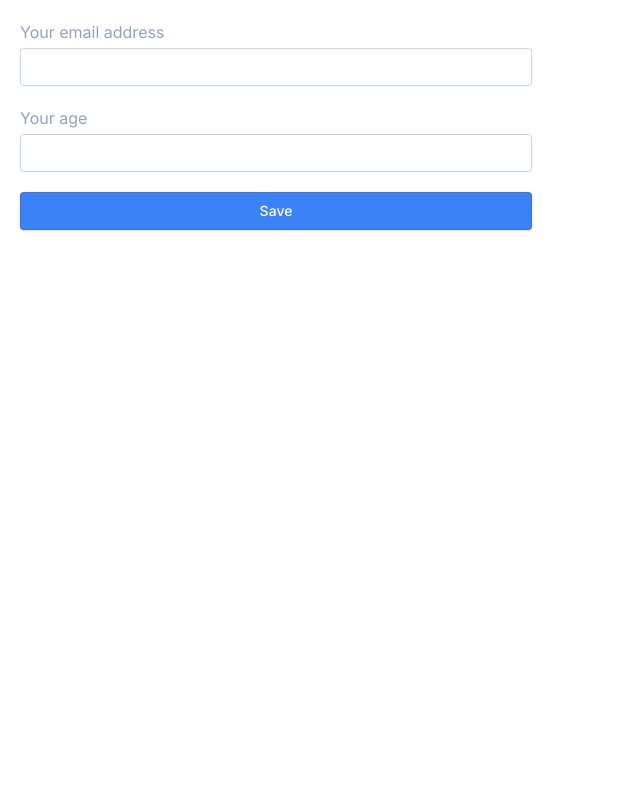
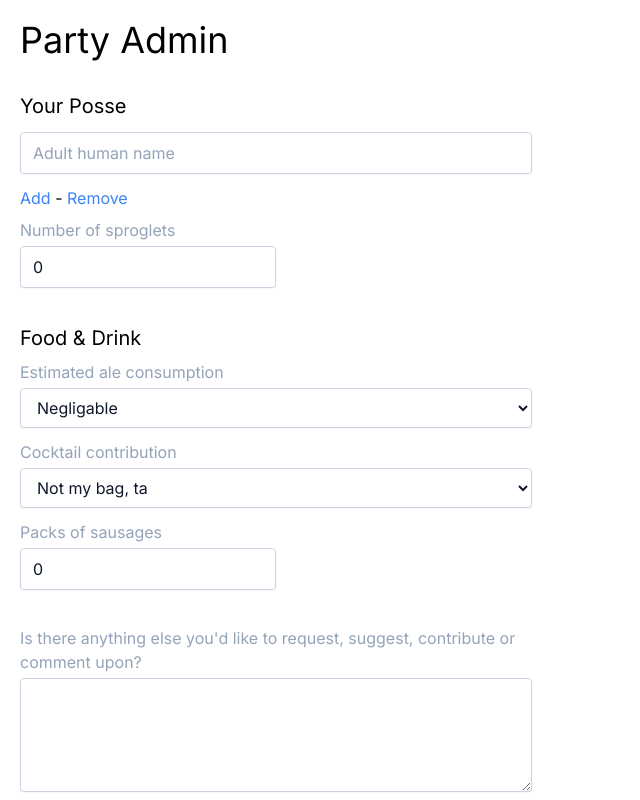
Before and after one commit to finlaybirnie/rachel-and-keiths-party, a Next.js app: page /nested in a window 1280 px wide. Shown: the top 800 px of the page, without its empty margins (0-640 px from the left). Built offline with nearby package versions, Linux system fonts and the light colour scheme; no server answers; what zod-form-data would draw is missing.

Commit message:
Add remaining form fields

```diff
--- a/src/app/globals.css
+++ b/src/app/globals.css
@@ -15,6 +15,7 @@
 }
 
 body {
+  font-family: Helvetica, Arial, sans-serif;
   color: rgb(var(--foreground-rgb));
   background: rgb(var(--background-rgb));
   padding: 20px;
@@ -24,9 +25,14 @@ body {
   @apply focus:outline-none focus:border-sky-500 focus:ring-1 focus:ring-sky-500;
 }
 
+.link {
+  @apply text-blue-500 hover:text-blue-700 cursor-pointer;
+}
+
 .input {
-  @apply block w-full px-2 py-1.5 my-1
-    bg-white border border-slate-300 rounded shadow-sm placeholder-slate-400
+  @apply block w-full px-3 py-2 my-1
+    bg-white border border-slate-300 rounded shadow-sm
+    text-slate-900 placeholder-slate-400
     focus:outline-none focus:border-sky-500 focus:ring-1 focus:ring-sky-500
     disabled:bg-slate-50 disabled:text-slate-500 disabled:border-slate-200 disabled:shadow-none
     invalid:border-pink-500 invalid:text-pink-600
--- a/src/app/nested/form.tsx
+++ b/src/app/nested/form.tsx
@@ -5,15 +5,18 @@ import { schema } from "./schema";
 
 export default function Form({ complete }: { complete: boolean }) {
   const [pending, setPending] = useState(false);
+  const [groupSize, setGroupSize] = useState(1);
+  const [validationErrors, setValidationErrors] = useState<any>();
+  const [serverError, setServerError] = useState<string | undefined>();
 
   async function submitHandler(event: FormEvent<HTMLFormElement>) {
     event.preventDefault();
 
     const formData = new FormData(event.target as HTMLFormElement);
     const result = schema.safeParse(formData);
-    console.log("hey");
 
     if (result.success) {
+      setValidationErrors(undefined);
       setPending(true);
 
       const response = await fetch("/nested/handler", {
@@ -27,29 +30,125 @@ export default function Form({ complete }: { complete: boolean }) {
         body: formData,
       });
 
-      console.log(response);
+      setPending(false);
 
-      if (response.ok) {
-        console.log("Yes boi");
+      if (!response.ok) {
+        if (response.status === 400) {
+          let { error } = await response.json();
+          setServerError(error);
+        } else {
+          setServerError("An unexpected error occurred");
+          console.log(response);
+        }
       }
-
-      setPending(false);
     } else {
-      console.log(result.error);
+      setValidationErrors(result.error.format());
+      console.log(result.error.format());
     }
   }
 
   return (
-    <form className="flex flex-col max-w-lg space-y-4" onSubmit={submitHandler}>
+    <form className="flex flex-col max-w-lg space-y-8" onSubmit={submitHandler}>
+      <h1 className="text-4xl">Party Admin</h1>
       {complete && <p>Thanks for filling in this form!</p>}
-      <label className="label-text">
-        Your email address
-        <input className="input" type="text" name="email" />
-      </label>
-      <label className="label-text">
-        Your age
-        <input className="input" type="text" name="age" />
-      </label>
+      <section className="flex flex-col space-y-2">
+        <h3 className="text-xl">Your Posse</h3>
+        {new Array(groupSize).fill(null).map((_, index) => (
+          <div key={index}>
+            <input
+              className="input"
+              type="text"
+              name="name"
+              placeholder="Adult human name"
+            />
+            {validationErrors?.name?.[index] && (
+              <div className="error-text">Please enter a name</div>
+            )}
+          </div>
+        ))}
+        {
+          <div>
+            <button
+              className="link"
+              type="button"
+              onClick={() => setGroupSize(groupSize + 1)}
+            >
+              Add
+            </button>
+            {" - "}
+            <button
+              className="link"
+              type="button"
+              onClick={() => setGroupSize(Math.max(1, groupSize - 1))}
+            >
+              Remove
+            </button>
+          </div>
+        }
+        <label className="label-text">
+          Number of sproglets
+          <div className="w-1/2">
+            <input
+              className="input"
+              type="number"
+              name="childCount"
+              defaultValue="0"
+            />
+          </div>
+        </label>
+      </section>
+      <section className="flex flex-col space-y-2">
+        <h3 className="text-xl">Food & Drink</h3>
+        <label className="label-text">
+          Estimated ale consumption
+          <select className="input" name="aleConsumption">
+            <option value="0">Negligable</option>
+            <option value="1">Minimal</option>
+            <option value="2">Moderate</option>
+            <option value="3">High</option>
+            <option value="4">Obscene</option>
+          </select>
+        </label>
+        <label className="label-text">
+          Cocktail contribution
+          <select className="input" name="cocktailContribution">
+            <option>Not my bag, ta</option>
+            <option value="rum">White Rum, I will bring</option>
+            <option value="gin">Gin, I will bring</option>
+            <option value="vodka">Vodka, I will bring</option>
+            <option value="kahlua">Kahlúa, I will bring</option>
+          </select>
+        </label>
+        <label className="label-text">
+          Packs of sausages
+          <div className="w-1/2">
+            <input
+              className="input"
+              type="number"
+              name="sausageCount"
+              defaultValue="0"
+            />
+          </div>
+        </label>
+      </section>
+      <section className="flex flex-col space-y-2">
+        <label className="label-text">
+          Is there anything else you&apos;d like to request, suggest, contribute
+          or comment upon?
+          <textarea className="input" name="comments" rows={4} />
+        </label>
+      </section>
+      <section>
+        <label className="label-text">
+          Your email address
+          <input className="input" type="text" name="email" />
+          {validationErrors?.email && (
+            <div className="error-text">
+              This doesn&apos;t look like an email
+            </div>
+          )}
+        </label>
+      </section>
       <button className="btn-primary" type="submit">
         {pending ? "Saving..." : "Save"}
       </button>
--- a/src/app/nested/handler/route.ts
+++ b/src/app/nested/handler/route.ts
@@ -1,26 +1,23 @@
 import { NextRequest, NextResponse } from "next/server";
 import { schema } from "../schema";
-// import { redirect } from 'next/navigation';
-
-const wait = (time: number) =>
-  new Promise((resolve) => setTimeout(resolve, time));
 
 export async function POST(request: NextRequest) {
   const formData = await request.formData();
-  console.log(formData);
-
   const result = schema.safeParse(formData);
 
   if (result.success) {
-    console.log(result.data);
-    request.cookies.set("complete", "yes");
+    console.log("Success", result.data);
+    const response = NextResponse.json({});
+
+    response.cookies.set("complete", "yes");
+
+    return response;
   } else {
-    console.log(result.error);
-    request.cookies.set("error", result.error.toString());
+    console.log("Error", result.error);
+
+    return NextResponse.json(
+      { error: result.error.toString() },
+      { status: 400 }
+    );
   }
-
-  await wait(2500);
-
-  // return redirect("/nested");
-  return NextResponse.json({});
 }
--- a/src/app/nested/page.tsx
+++ b/src/app/nested/page.tsx
@@ -2,7 +2,6 @@ import { cookies } from "next/headers";
 import Form from "./form";
 
 export default function Page() {
-  // const complete = cookies().has("complete");
   const complete = cookies().get("complete")?.value === "yes";
 
   return <Form complete={complete} />;
--- a/src/app/nested/schema.ts
+++ b/src/app/nested/schema.ts
@@ -3,6 +3,10 @@ import { zfd } from "zod-form-data";
 
 export const schema = zfd.formData({
   email: zfd.text(z.string().email()),
-  age: zfd.numeric(z.number().min(25).max(50)),
-  // likesPizza: zfd.checkbox(),
+  name: zfd.repeatable(z.array(zfd.text())),
+  childCount: zfd.numeric(z.number()),
+  aleConsumption: zfd.numeric(z.number()),
+  cocktailContribution: zfd.text(z.string()),
+  sausageCount: zfd.numeric(z.number()),
+  comments: zfd.text(z.string().optional()),
 });
```
